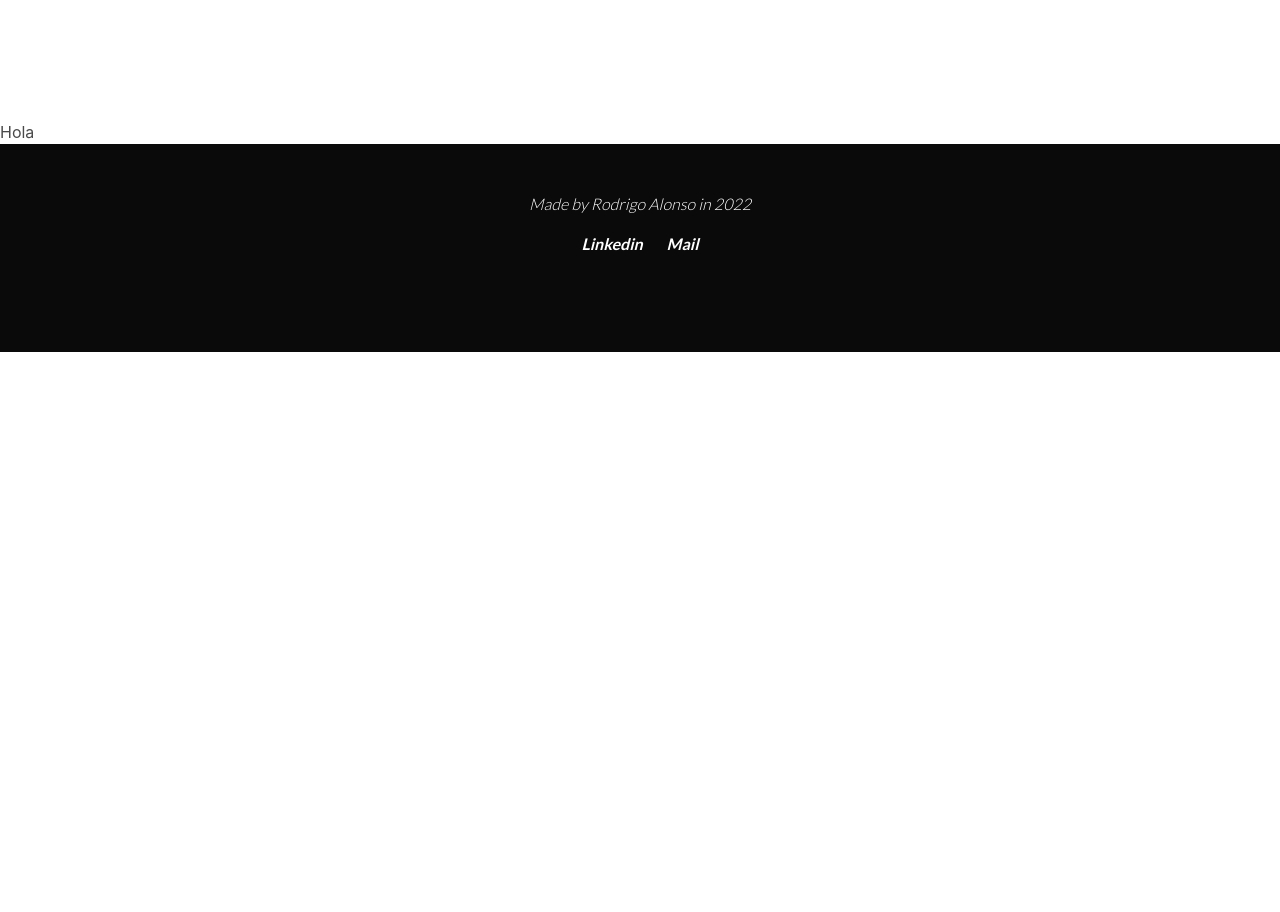
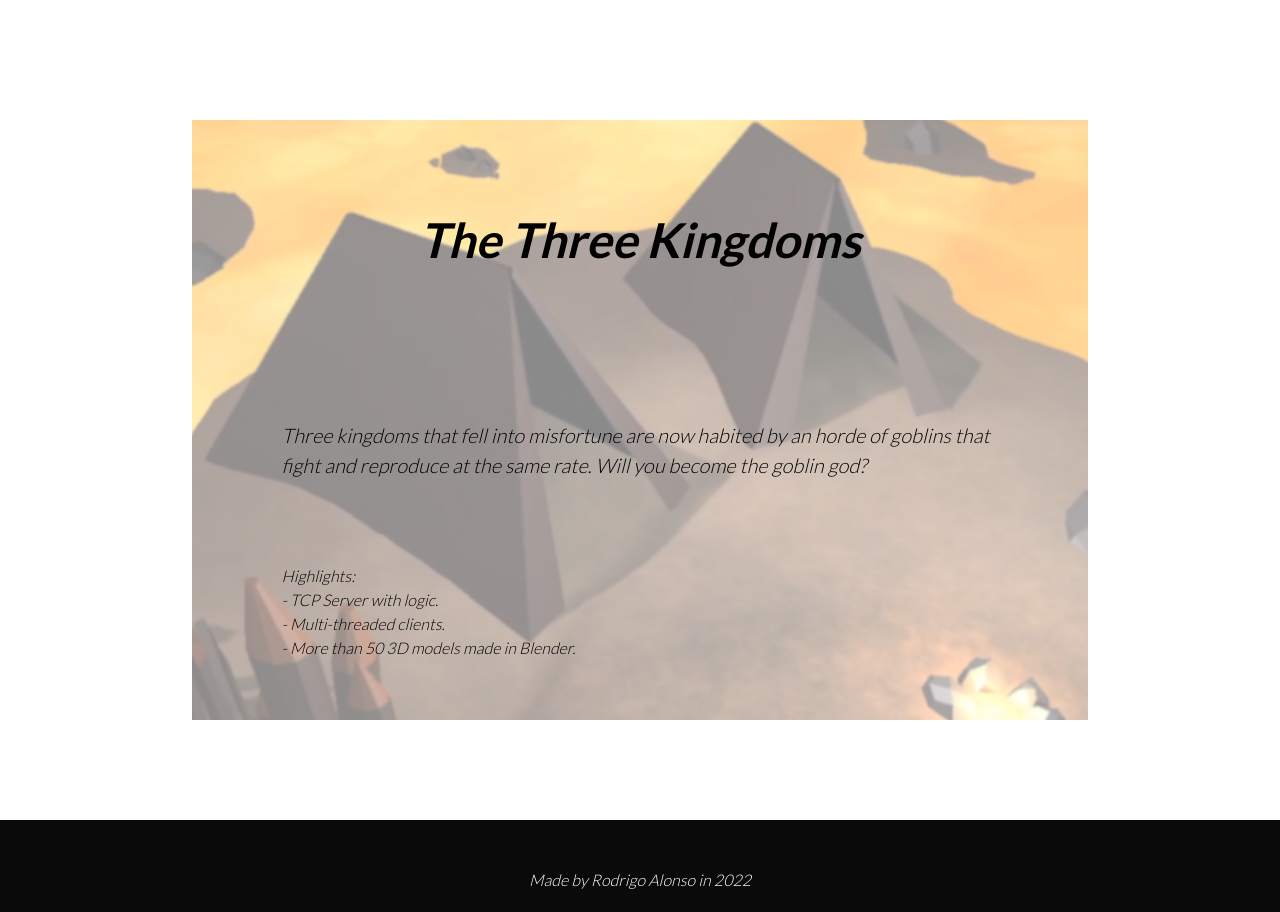
Before and after one commit to TheKaoser/thekaoser.github.io, an Angular app: page /projects in a window 1280 px wide. Shown: the part 700-1612 px from the top of the page. Before the commit the page ends 1052 px from the top, so only its background shows below. Built offline with nearby package versions, Linux system fonts and the light colour scheme.

Commit message:
first project v1

```diff
--- a/src/app/app.module.ts
+++ b/src/app/app.module.ts
@@ -12,6 +12,7 @@ import { HomeComponent } from './home/home.component';
 import { ProjectsComponent } from './projects/projects.component';
 import { ReviewsComponent } from './reviews/reviews.component';
 import { AboutProjectsComponent } from './projects/about-projects/about-projects.component';
+import { TheThreeKingdomsComponent } from './projects/the-three-kingdoms/the-three-kingdoms.component';
 
 @NgModule({
   declarations: [
@@ -24,6 +25,7 @@ import { AboutProjectsComponent } from './projects/about-projects/about-projects
     ProjectsComponent,
     ReviewsComponent,
     AboutProjectsComponent,
+    TheThreeKingdomsComponent,
   ],
   imports: [
     BrowserModule,
--- a/src/app/home/about-me/about-me.component.ts
+++ b/src/app/home/about-me/about-me.component.ts
@@ -13,9 +13,9 @@ import { Component, ElementRef, OnInit, ViewChild } from '@angular/core';
 			DEVELOPER & PLAYER
 		</div>
      	<div class="me-text is-italic has-text-left is-size-6">
-			From Playmobil, Magic: The Gathering or Warhammer, I have always enjoyed playing games and creating them. It was already before starting Computer Science BA that I knew I wanted to base my career on it. For this, I specialized through a Master's degree in Games afterwards.
+			From Playmobil, Magic: The Gathering or Warhammer, I have always enjoyed playing games and creating them. It was already before starting Computer Science BA that I knew I wanted to base my career on it. For this, I specialized in it through a Master's degree afterwards.
 			<br><br>
-			I have more than 10 games built from scratch. They have teached me the fundamentals of game design, team collaboration, a bit of 2D and 3D art, and of course, their programming.
+			I have more than 10 games built from scratch. They have taught me the fundamentals of game design, team collaboration, some 2D and 3D art, and above all, to become a better programmer.
 			<br><br>
 			Now I work happily at Spearhead studios creating small games and waiting for new opportunities.
 		</div>
--- a/src/app/home/skills/skills.component.ts
+++ b/src/app/home/skills/skills.component.ts
@@ -7,10 +7,10 @@ import { Component, OnInit } from '@angular/core';
 		<div class="card skillCard">
 			<div class="card-content">
 				<img src="assets/imgs/Skill_1.png">
-				<p class="is-bold is-size-3">
+				<p class="is-bold is-size-4">
 					Passionate for coding
 				</p>
-				<p class="is-italic is-size-5">
+				<p class="is-italic is-size-6">
 					From high level architecture to low level code details
 				</p>
 			</div>
@@ -18,10 +18,10 @@ import { Component, OnInit } from '@angular/core';
 		<div id="midSkillCard" class="card skillCard">
 			<div class="card-content">
 				<img src="assets/imgs/Skill_2.png">
-				<p class="is-bold is-size-3">
-					Object Oriented Designer
+				<p class="is-bold is-size-4">
+					O. O. Designer
 				</p>
-				<p class="is-italic is-size-5">
+				<p class="is-italic is-size-6">
 					In C++, C#, Typescript, Python...
 				</p>
 			</div>
@@ -29,26 +29,19 @@ import { Component, OnInit } from '@angular/core';
 		<div class="card skillCard">
 			<div class="card-content">
 				<img src="assets/imgs/Skill_3.png">
-				<p class="is-bold is-size-3">
-					Experienced programmer
+				<p class="is-bold is-size-4">
+					Experienced in
 				</p>
-				<p class="is-italic is-size-5">
+				<p class="is-italic is-size-6">
 					Networking, Web, Databases, Multi-Threading, Machine Learning...
 				</p>
 			</div>
 		</div>
     </div>
-    <!-- <p>
-      My skills cover from high level architecture to low level code details, having extensive experience in object-oriented design, network programming, web technologies, databases, multi-threading and asynchronous programming.
-      <br><br>
-      My mission is to create the best entertainment possible for players by using this new form of art which I love and in which I will put all my passion, creativity and effort. This is why I also focus on reviewing the games I play, stream on Twitch to discuss about them and program new side projects every day.
-      <br><br>
-      On this web you will find my best projects along with my reviews. Enjoy!
-    </p> -->
   `,
   styles: [
 	'#skillCards { margin-top: 200px; margin-left: 15%; margin-right: 15%; }',
-	'.skillCard { width: 23%; float: left; margin-bottom: 200px; }',
+	'.skillCard { width: 23%; height: 400px; float: left; margin-bottom: 200px; }',
 	'#midSkillCard { margin-right: 15%; margin-left: 15%; }',
   ]
 })
--- a/src/app/projects/about-projects/about-projects.component.ts
+++ b/src/app/projects/about-projects/about-projects.component.ts
@@ -10,7 +10,6 @@ import { Component, OnInit } from '@angular/core';
 		<img id="videoShape" src="./assets/imgs/VideoShape.png">
 	</div>
 	<div id="projects">
-		<p>Hola</p>
 	</div>
   `,
 	styles: [
--- a/src/app/projects/projects.component.ts
+++ b/src/app/projects/projects.component.ts
@@ -4,6 +4,7 @@ import { Component, OnInit } from '@angular/core';
   selector: 'app-projects',
   template: `
 	<app-about-projects></app-about-projects>
+  <app-the-three-kingdoms></app-the-three-kingdoms>
   `,
   styles: [
   ]
--- /dev/null
+++ b/src/app/projects/the-three-kingdoms/the-three-kingdoms.component.ts
@@ -0,0 +1,38 @@
+import { Component, OnInit } from '@angular/core';
+
+@Component({
+  selector: 'app-the-three-kingdoms',
+  template: `
+    <div class="project">
+			<img id="project-image" src="assets/imgs/TTK.png">
+      <p id="title" class="is-size-1 is-bold">The Three Kingdoms</p>
+      <div id="description" class="is-size-5 is-italic">
+        Three kingdoms that fell into misfortune are now habited by an horde of goblins that fight and reproduce at the same rate.
+        Will you become the goblin god?
+      </div>
+      <div id="highlights" class="is-size-6 is-italic">
+        Highlights:
+        <br>
+        - TCP Server with logic.
+        <br>
+        - Multi-threaded clients.
+        <br>
+        - More than 50 3D models made in Blender.
+      </div>
+		</div>
+  `,
+  styles: [
+    '#title { margin: 0; position: absolute; top: 20%; left: 50%; transform: translate(-50%, -50%); color: black; }',
+    '#description { margin: 0; position: absolute; top: 50%; left: 10%; right: 10%; color: black; }',
+    '#highlights { margin: 0; position: absolute; bottom: 10%; left: 10%; color: black; }',
+    '#project-image { width: 100%; height: 100%; object-fit: cover; }',
+  ]
+})
+export class TheThreeKingdomsComponent implements OnInit {
+
+  constructor() { }
+
+  ngOnInit(): void {
+  }
+
+}
--- a/src/styles.scss
+++ b/src/styles.scss
@@ -16,3 +16,11 @@
     width: 100%;
     position: relative;
 }
+
+.project {
+    width: 70%;
+    margin: auto;
+    height: 600px;
+    margin-bottom: 100px;
+    position: relative;
+}
```
Also changed, not shown: src/assets/imgs/TTK.png (added), 6 other files (tests, documents, lock files or other folders).
